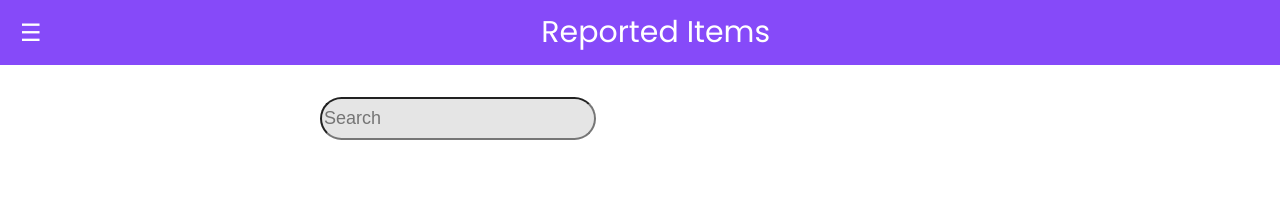
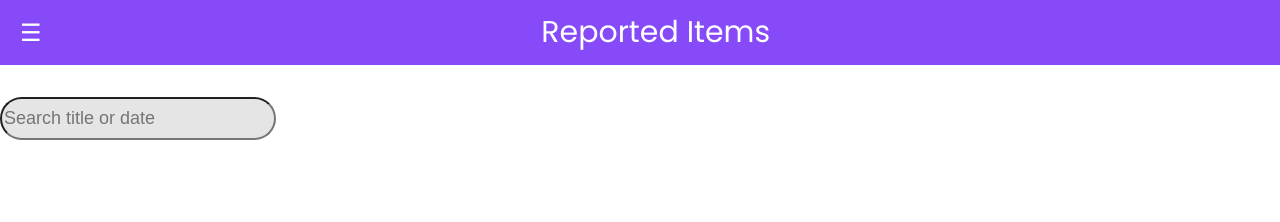
Before and after one commit to Code-the-Dream-School/ffprac-team7-front, a React (Vite) app: page /reportedItems in a window 1280 px wide. Shown: the top 222 px of the page. Built offline with nearby package versions, Linux system fonts and the light colour scheme.

Commit message:
Search title and date share input filed

```diff
--- a/src/pages/Items.jsx
+++ b/src/pages/Items.jsx
@@ -2,11 +2,9 @@ import React from "react";
 import Header from "../shared/header";
 import ItemCard from "../shared/ItemCard";
 import "../styles/Items.css";
-import {Link} from "react-router-dom";
+import { Link } from "react-router-dom";
 import { useState } from "react";
 
-
-// I think there is logic somewhere dictating year-month-day
 
 const reportedItems =
   [
@@ -103,23 +101,17 @@ const reportedItems =
 
 
   const Items = () => {
-    const [filters, setFilters] = useState({
-      date: "",
-      title: "",
-    });
+    const [filter, setFilter] = useState("");
 
     const handleFilterChange = (event) => {
-      const { name, value } = event.target;
-      setFilters({
-        ...filters,
-        [name]: value,
-      });
+      const { value } = event.target;
+      setFilter(value);
     };
 
     const filteredItems = reportedItems.filter((item) => {
-      const titleMatch = item.title.toLowerCase().includes(filters.title.toLowerCase());
-      const dateMatch = item.dateLostFound.includes(filters.date);
-      return titleMatch && dateMatch;
+      const titleMatch = item.title.toLowerCase().includes(filter.toLowerCase());
+      const dateMatch = item.dateLostFound.includes(filter);
+      return titleMatch || dateMatch;
     });
 
     return (
@@ -129,19 +121,12 @@ const reportedItems =
           <input
             className="searchField"
             type="text"
-            name="title"
-            placeholder="Search"
-            value={filters.title}
+            placeholder="Search title or date"
+            value={filter}
             onChange={handleFilterChange}
           />
-          {/* <input
-            type="date"
-            name="date"
-            value={filters.date}
-            onChange={handleFilterChange}
-          /> */}
         </div>
-          <div className="reportedItemsContainer">
+        <div className="reportedItemsContainer">
           {filteredItems.map((item) => (
             <Link key={item.id} to={`/item/${item.id}`}>
               <ItemCard
--- a/src/styles/Items.css
+++ b/src/styles/Items.css
@@ -2,7 +2,6 @@
 
 .reportedItemsContainer {
   display: flex;
-
   flex-wrap: wrap;
   justify-content: space-between;
   padding: 10px;
@@ -44,8 +43,13 @@ text-decoration: none;
   font-size: 12px;
 }
 
+.searchContainer{
+align-items: center;
+padding: 0rem 0rem 0rem 0rem;
+}
+
 .searchField{
-  margin: 2rem 20rem 2rem 20rem;
+  margin: 2rem 0rem 0rem 0rem;
   background: #E5E5E5;
   border-radius: 33px;
   width: 268px;
@@ -54,5 +58,4 @@ text-decoration: none;
   font-size: 18px;
   color: #666666;
   font-style: normal;
-
 }
```
